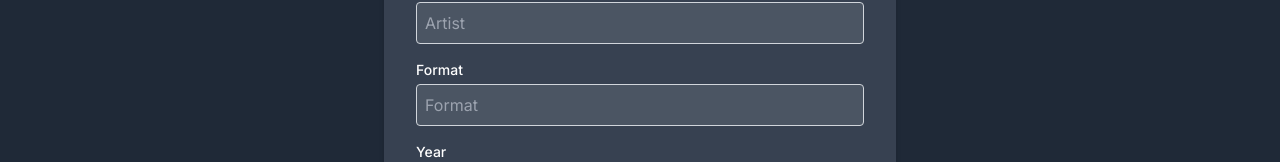
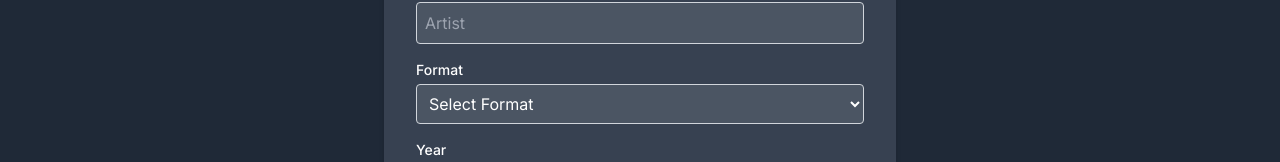
Before and after one commit to ZeroAuto/records-project-frontend, a Next.js app: page /records/create in a window 1280 px wide. Shown: the part 264-426 px from the top of the page. Built offline with nearby package versions, Linux system fonts and the light colour scheme; no server answers; sample sign-in values are in the browser's storage.

Commit message:
make it into a dropdown

```diff
--- a/app/records/create/page.tsx
+++ b/app/records/create/page.tsx
@@ -148,14 +148,18 @@ const Record: React.FC = () => {
             >
               Format
             </label>
-            <input
-              type="text"
+            <select
               className="form-input-field"
               id="format"
-              onChange={(e: ChangeEvent<HTMLInputElement>) => setFormat(e.target.value)}
-              placeholder="Format"
+              onChange={(e: ChangeEvent<HTMLSelectElement>) => setFormat(e.target.value)}
               value={format}
-            />
+            >
+              <option value="">Select Format</option>
+              <option value="LP">LP</option>
+              <option value="Single">Single</option>
+              <option value="EP">EP</option>
+              <option value="Boxed Set">Boxed Set</option>
+            </select>
             <label
               className="block text-sm font-medium mb-1"
               htmlFor="year"
--- a/components/RecordsTable.tsx
+++ b/components/RecordsTable.tsx
@@ -1,4 +1,5 @@
 import React from 'react';
+
 import { Album, UserRecord } from '../utils/interfaces.ts';
 
 interface DataTableProps {
```
Also changed, not shown: 2 other files (tests, documents, lock files or other folders).
